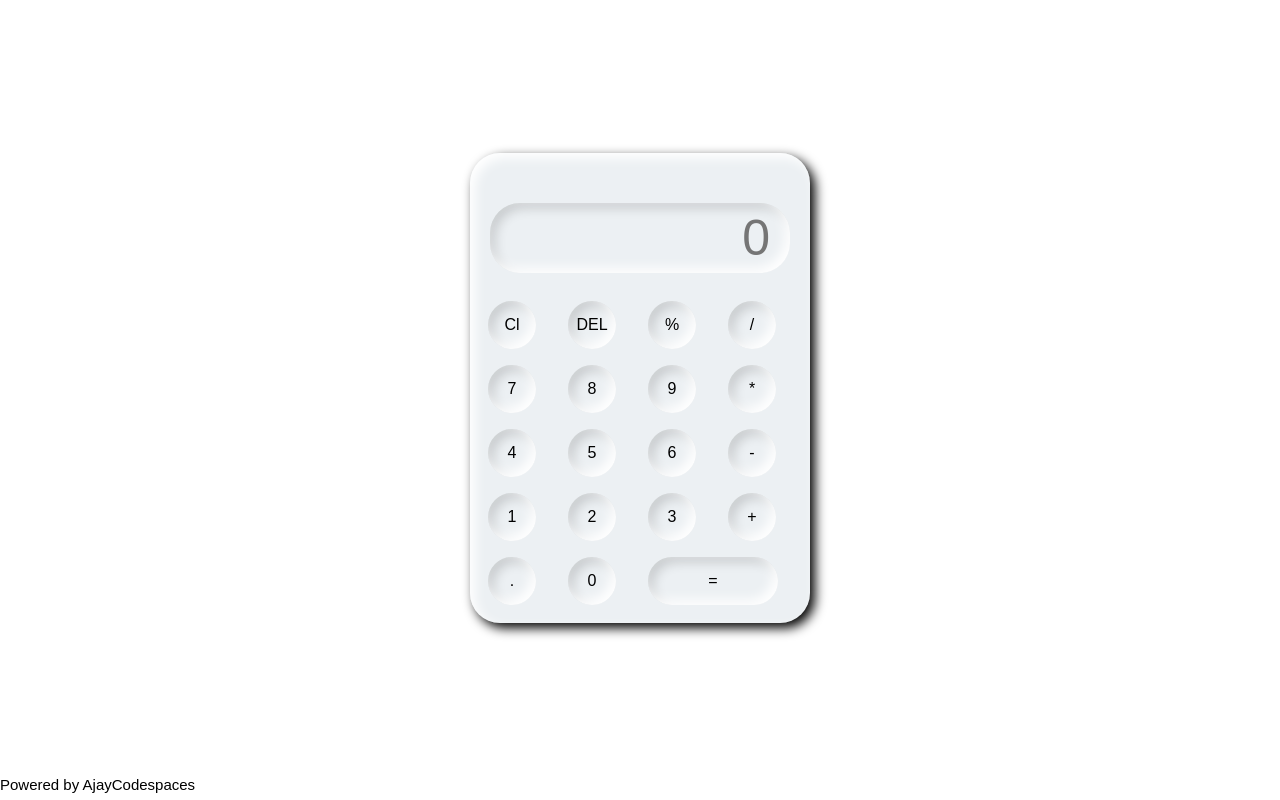
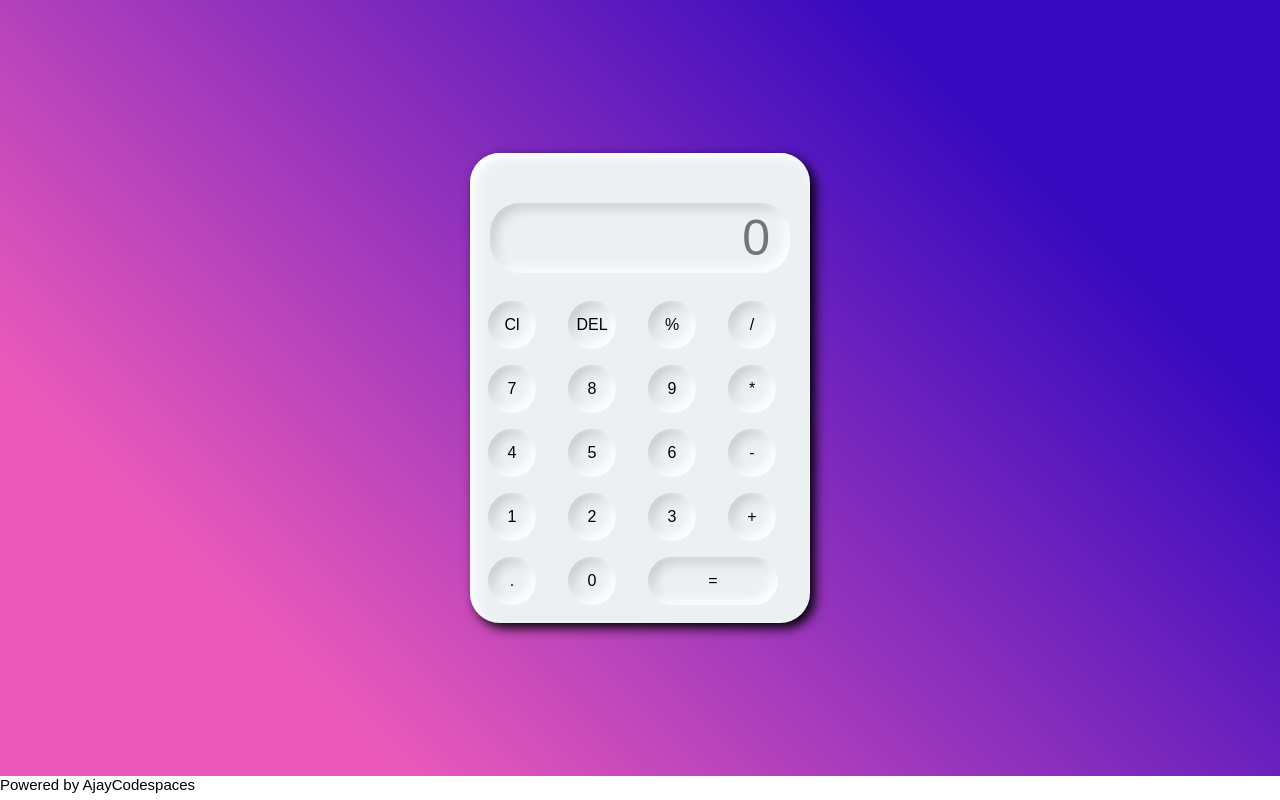
Before and after one commit to AjayDangoriyaTharu/CALCULATOR, a plain HTML site: page index.html in a window 1280 px wide. Drawn offline with Linux system fonts and the light colour scheme.

Commit message:
"Added background linear gradient to .container"

```diff
--- a/style.css
+++ b/style.css
@@ -12,6 +12,7 @@
   display: flex;
   justify-content: center;
   align-items: center;
+  background: linear-gradient(45deg , #ea59ba 20%, rgb(54, 9, 191) 80%);
 }
 
 .calculator {
```
